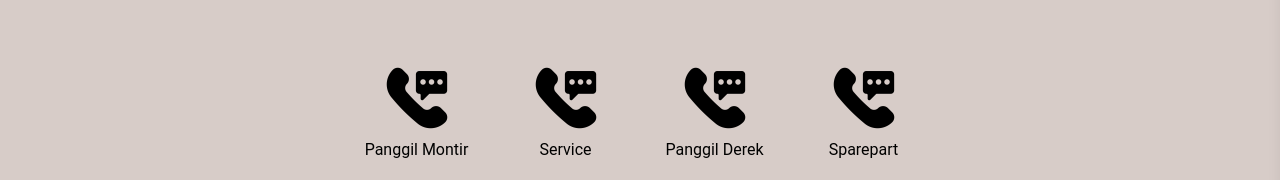
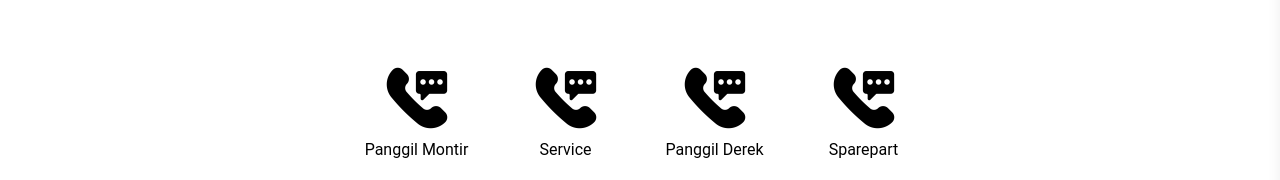
Before and after one commit to sigitwijk16/voyagear, a React (Vite) app: page / in a window 1280 px wide. Shown: the part 154-334 px from the top of the page. Built offline with nearby package versions, Linux system fonts and the light colour scheme.

Commit message:
fixed button and container

```diff
--- a/src/App.jsx
+++ b/src/App.jsx
@@ -8,7 +8,7 @@ import Footer from "./Footer";
 
 const App = () => {
   return (
-    <div className="bg-brown-100">
+    <div className="bg-white">
       <Navbar />
       <div className="container px-4 lg:mx-auto max-w-screen-xl">
         <div className="grid grid-cols-12 gap-4">
--- a/src/MenuButtons.jsx
+++ b/src/MenuButtons.jsx
@@ -4,35 +4,19 @@ const MenuButtons = () => {
   return (
     <div className="grid grid-cols-4 mx-8 md:mx-64 mt-12">
       <div className="flex flex-col items-center col-span-1">
-        <img
-          src="../src/assets/telephone.png"
-          className="w-10 md:w-16"
-          alt=""
-        />
+        <img src="./images/telephone.png" className="w-10 md:w-16" alt="" />
         <p className="text-xs md:text-base mt-2 text-center">Panggil Montir</p>
       </div>
       <div className="flex flex-col items-center col-span-1">
-        <img
-          src="../src/assets/telephone.png"
-          className="w-10 md:w-16"
-          alt=""
-        />
+        <img src="./images/telephone.png" className="w-10 md:w-16" alt="" />
         <p className="text-xs md:text-base mt-2 text-center">Service</p>
       </div>
       <div className="flex flex-col items-center col-span-1">
-        <img
-          src="../src/assets/telephone.png"
-          className="w-10 md:w-16"
-          alt=""
-        />
+        <img src="./images/telephone.png" className="w-10 md:w-16" alt="" />
         <p className="text-xs md:text-base mt-2 text-center">Panggil Derek</p>
       </div>
       <div className="flex flex-col items-center col-span-1">
-        <img
-          src="../src/assets/telephone.png"
-          className="w-10 md:w-16"
-          alt=""
-        />
+        <img src="./images/telephone.png" className="w-10 md:w-16" alt="" />
         <p className="text-xs md:text-base  mt-2 text-center">Sparepart</p>
       </div>
     </div>
```
Also changed, not shown: public/images/telephone.png (renamed from src/assets/telephone.png).
